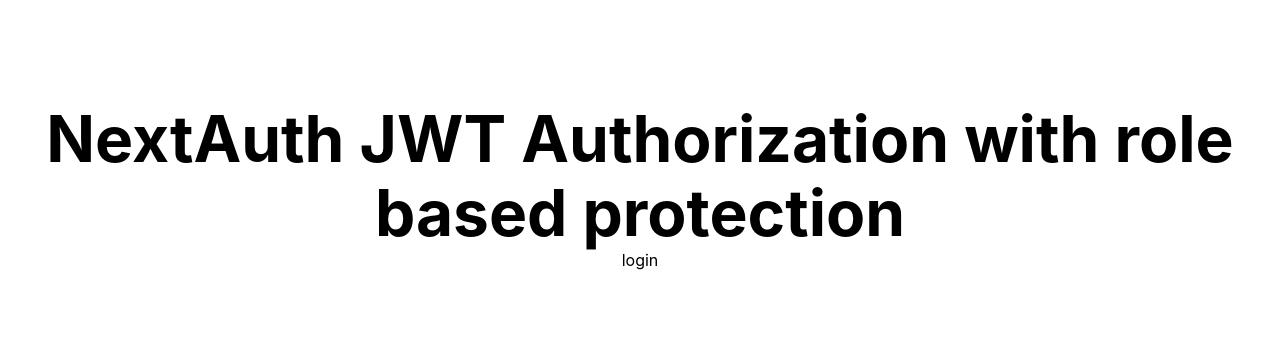
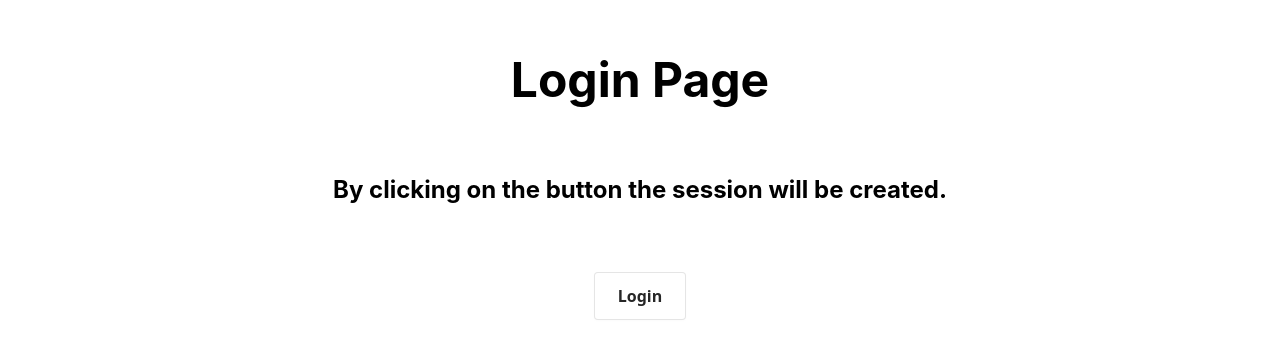
Before and after one commit to agazibaric/next-auth-jwt-role-based-authorization, a Next.js app: page /login in a window 1280 px wide. Shown: the part 214-572 px from the top of the page. Built offline with nearby package versions, Linux system fonts and the light colour scheme.

Commit message:
feat: unauthorized route

```diff
--- a/src/const/routes.ts
+++ b/src/const/routes.ts
@@ -1,4 +1,8 @@
 export const ROUTES = {
   HOME: "/",
   LOGIN: "/login",
+  LOGOUT: "/logout",
+  USER: "/user",
+  ADMIN: "/admin",
+  UNAUTHORIZED: "/unauthorized",
 };
--- a/src/pages/login.tsx
+++ b/src/pages/login.tsx
@@ -15,15 +15,18 @@ const LoginPage: NextPage = () => {
   };
 
   return (
-    <main className={styles.main}>
-      <h1 className={styles.title}>
-        NextAuth JWT Authorization with role based protection
-      </h1>
+    <div className={styles.container}>
+      <main className={styles.main}>
+        <h1 className={styles.title}>Login Page</h1>
+        <h1 className={styles.description}>
+          By clicking on the button the session will be created.
+        </h1>
 
-      <div className={styles.container} onClick={handleLogin}>
-        login
-      </div>
-    </main>
+        <div className={styles.button} onClick={handleLogin}>
+          Login
+        </div>
+      </main>
+    </div>
   );
 };
 
--- a/src/styles/Home.module.css
+++ b/src/styles/Home.module.css
@@ -42,7 +42,7 @@
 .title {
   margin: 0;
   line-height: 1.15;
-  font-size: 4rem;
+  font-size: 3rem;
 }
 
 .title,
@@ -69,6 +69,53 @@
   margin-left: 0.5rem;
 }
 
+.button {
+  align-items: center;
+  background-color: #FFFFFF;
+  border: 1px solid rgba(0, 0, 0, 0.1);
+  border-radius: .25rem;
+  box-shadow: rgba(0, 0, 0, 0.02) 0 1px 3px 0;
+  box-sizing: border-box;
+  color: rgba(0, 0, 0, 0.85);
+  cursor: pointer;
+  display: inline-flex;
+  font-family: system-ui,-apple-system,system-ui,"Helvetica Neue",Helvetica,Arial,sans-serif;
+  font-size: 16px;
+  font-weight: 600;
+  justify-content: center;
+  line-height: 1.25;
+  margin: 0;
+  min-height: 3rem;
+  padding: calc(.875rem - 1px) calc(1.5rem - 1px);
+  position: relative;
+  text-decoration: none;
+  transition: all 250ms;
+  user-select: none;
+  -webkit-user-select: none;
+  touch-action: manipulation;
+  vertical-align: baseline;
+  width: auto;
+}
+
+.button:hover,
+.button:focus {
+  border-color: rgba(0, 0, 0, 0.15);
+  box-shadow: rgba(0, 0, 0, 0.1) 0 4px 12px;
+  color: rgba(0, 0, 0, 0.65);
+}
+
+.button:hover {
+  transform: translateY(-1px);
+}
+
+.button:active {
+  background-color: #F0F0F1;
+  border-color: rgba(0, 0, 0, 0.15);
+  box-shadow: rgba(0, 0, 0, 0.06) 0 2px 4px;
+  color: rgba(0, 0, 0, 0.65);
+  transform: translateY(0);
+}
+
 @media (max-width: 600px) {
   .grid {
     width: 100%;
```
Also changed, not shown: src/pages/admin.tsx (+17 -2 lines), src/pages/index.tsx (+3 -7 lines), src/pages/logout.tsx (added, +28 -0 lines), src/pages/unauthorized.tsx (added, +25 -0 lines), src/pages/user.tsx (+17 -2 lines).
